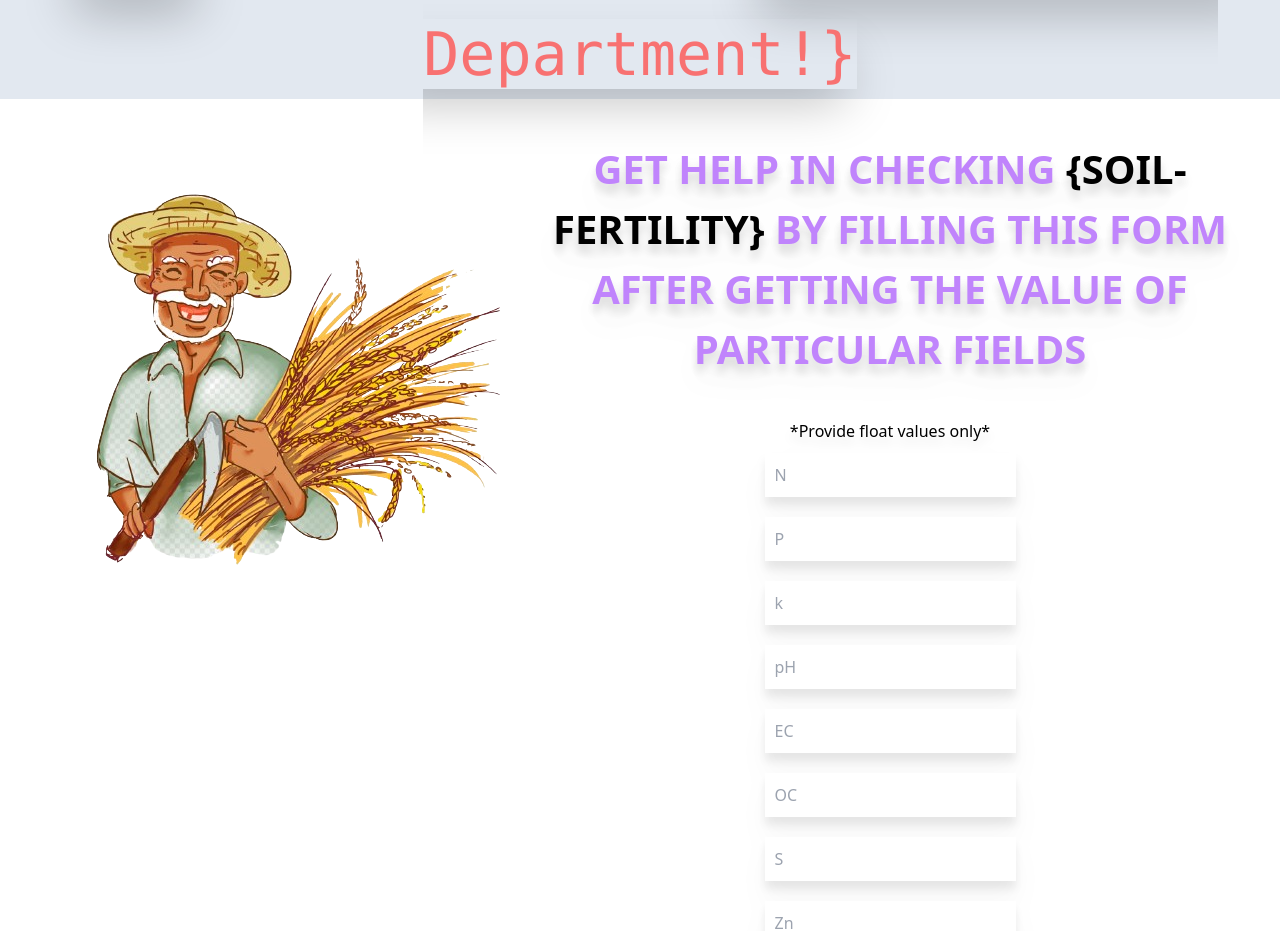
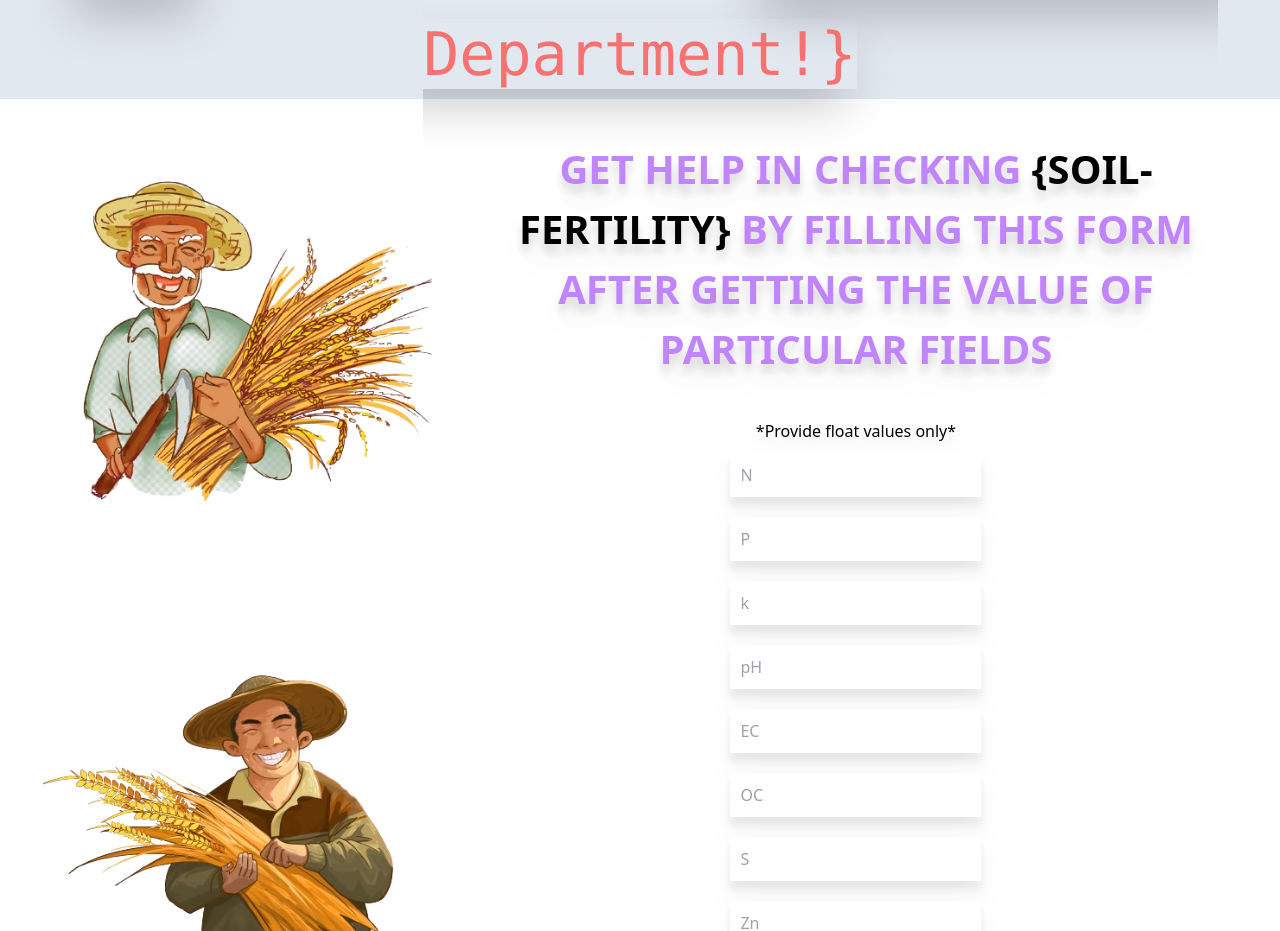
Before and after one commit to skid-kid/Agriculture-Crop-Prediction-, a React (Vite) app in the folder frontend/frontend/: page / in a window 1280 px wide. Shown: the part 321-1252 px from the top of the page. Built offline with nearby package versions, Linux system fonts and the light colour scheme.

Commit message:
little changes

```diff
--- a/frontend/frontend/src/App.jsx
+++ b/frontend/frontend/src/App.jsx
@@ -1,7 +1,7 @@
 import { useState } from 'react'
 import reactLogo from './assets/react.svg'
 import viteLogo from '/vite.svg'
-import farmer from './assets/farmer.jpg'
+import farmer from './assets/farmer.png'
 import farmer2 from './assets/farmer2.png'
 import { Form } from './components/form1'
 const text="{AI}"
@@ -20,7 +20,10 @@ function App() {
   </h2>
 </div>
    <div className="container flex justify-between m-0 p-0 ">
-   <img className="brightness-120" src={farmer2} style={{width:"700px"}}></img>
+    <div className=''>
+   <img className="brightness-120" src={farmer2} style={{width:"1200px"}}></img>
+   <img className='' src={farmer}></img>
+   </div>
    <div className=" m-0 p-0 drop-shadow-xl " style={{height:"200px"}}>
    <h2 className="font-sans justify-center text-center m-10 p-15  text-pretty font-bold text-purple-400 drop-shadow-xl" style={{fontSize:"40px"}}>GET HELP IN CHECKING <a className='text-black'>{Soil}</a> BY FILLING THIS FORM AFTER GETTING THE VALUE OF PARTICULAR FIELDS</h2>
    <h4 className='font-sans justfiy-center text-center '>*Provide float values only*</h4>
```
